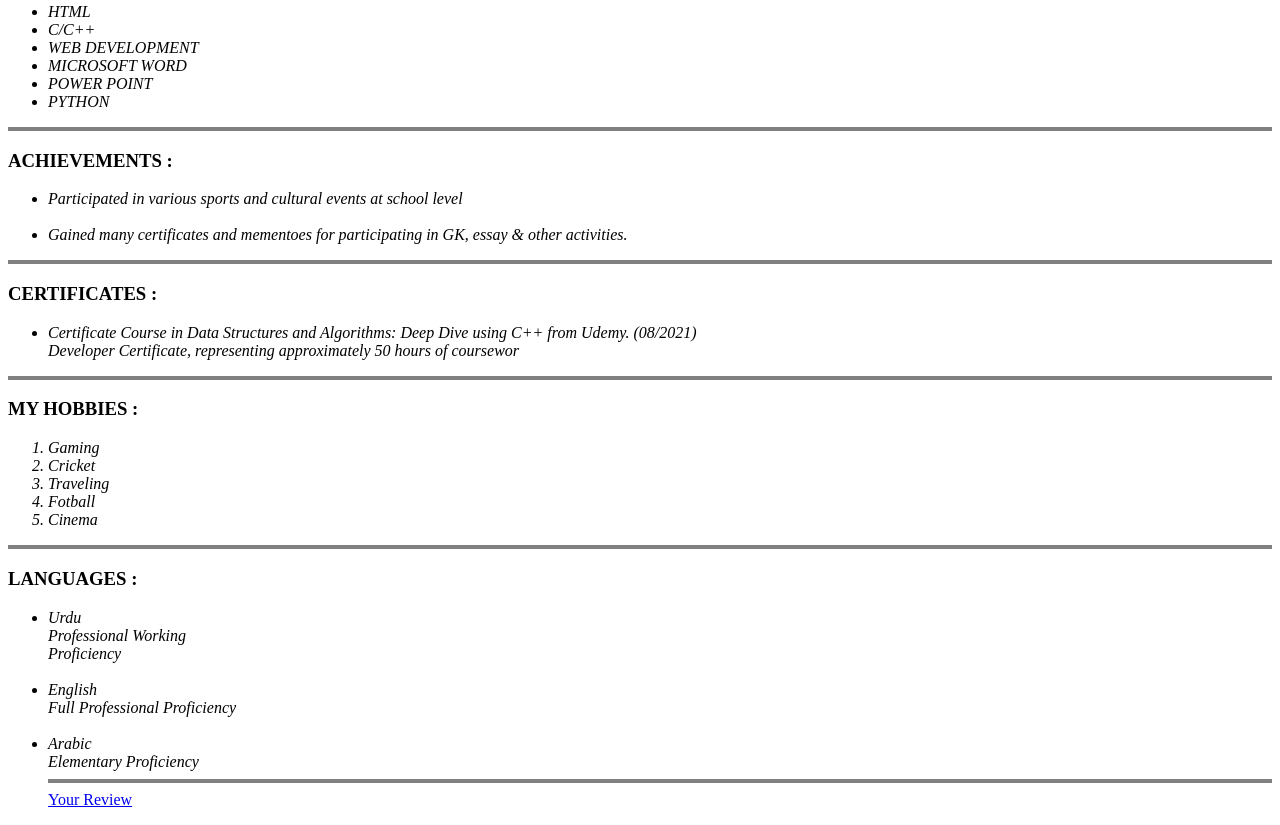
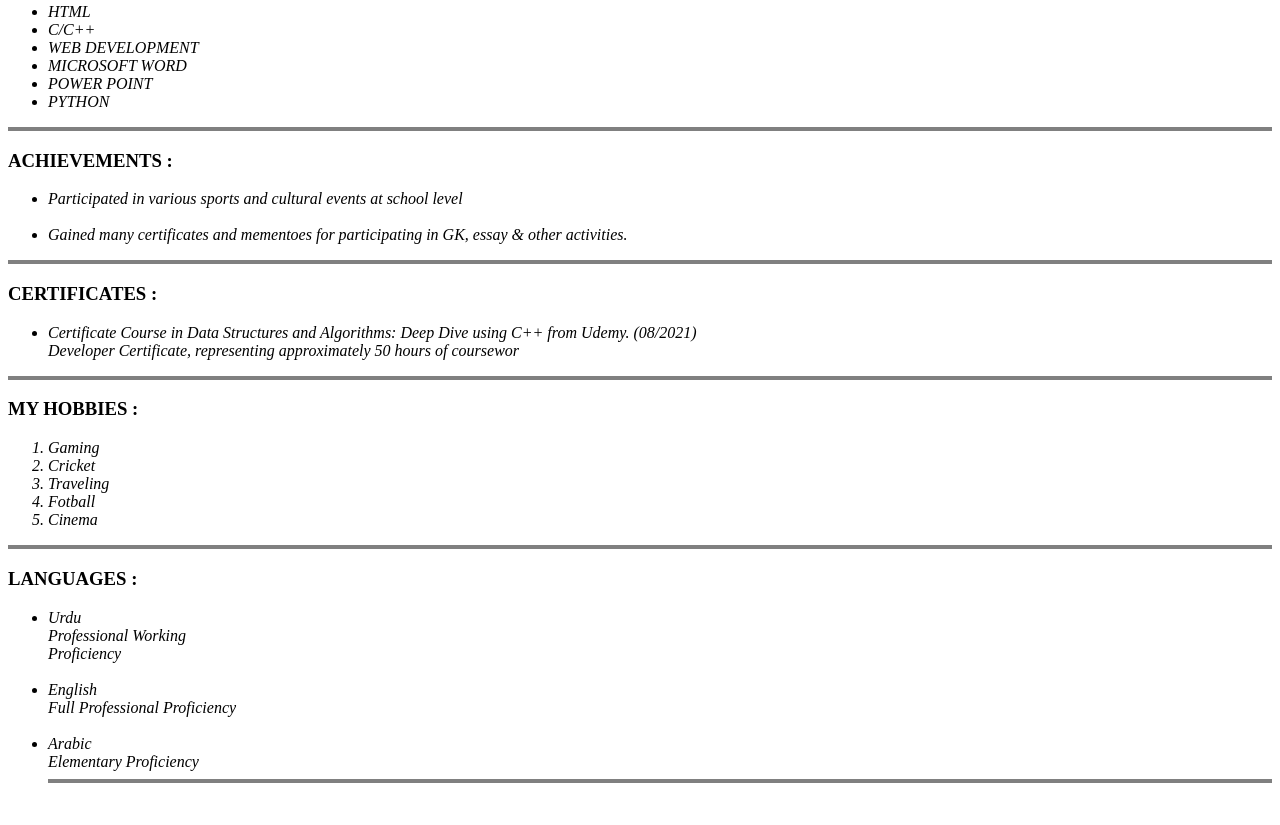
Before and after one commit to nabeel66700/CV, a plain HTML site: page index.html in a window 1280 px wide. Shown: the part 496-1321 px from the top of the page. After the commit the page ends 1295 px from the top, so only its background shows below. Drawn offline with Linux system fonts and the light colour scheme.

Commit message:
index.html

```diff
--- a/index.html
+++ b/index.html
@@ -101,7 +101,6 @@
         Elementary Proficiency</li>
     </em>
     <hr size=4 noshade>
-    <a href="Your Review.html">Your Review</a>
 </body>
 
 </html>
```
